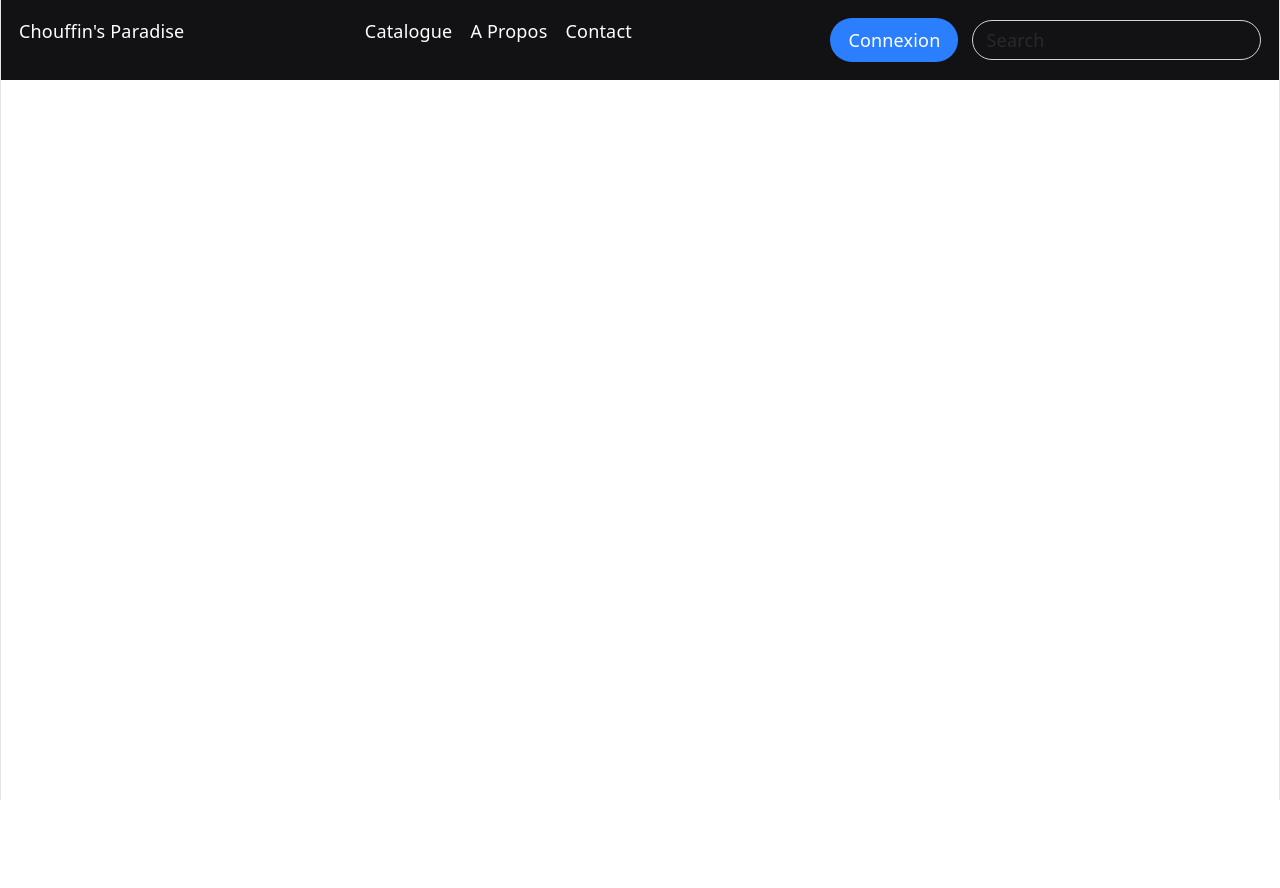
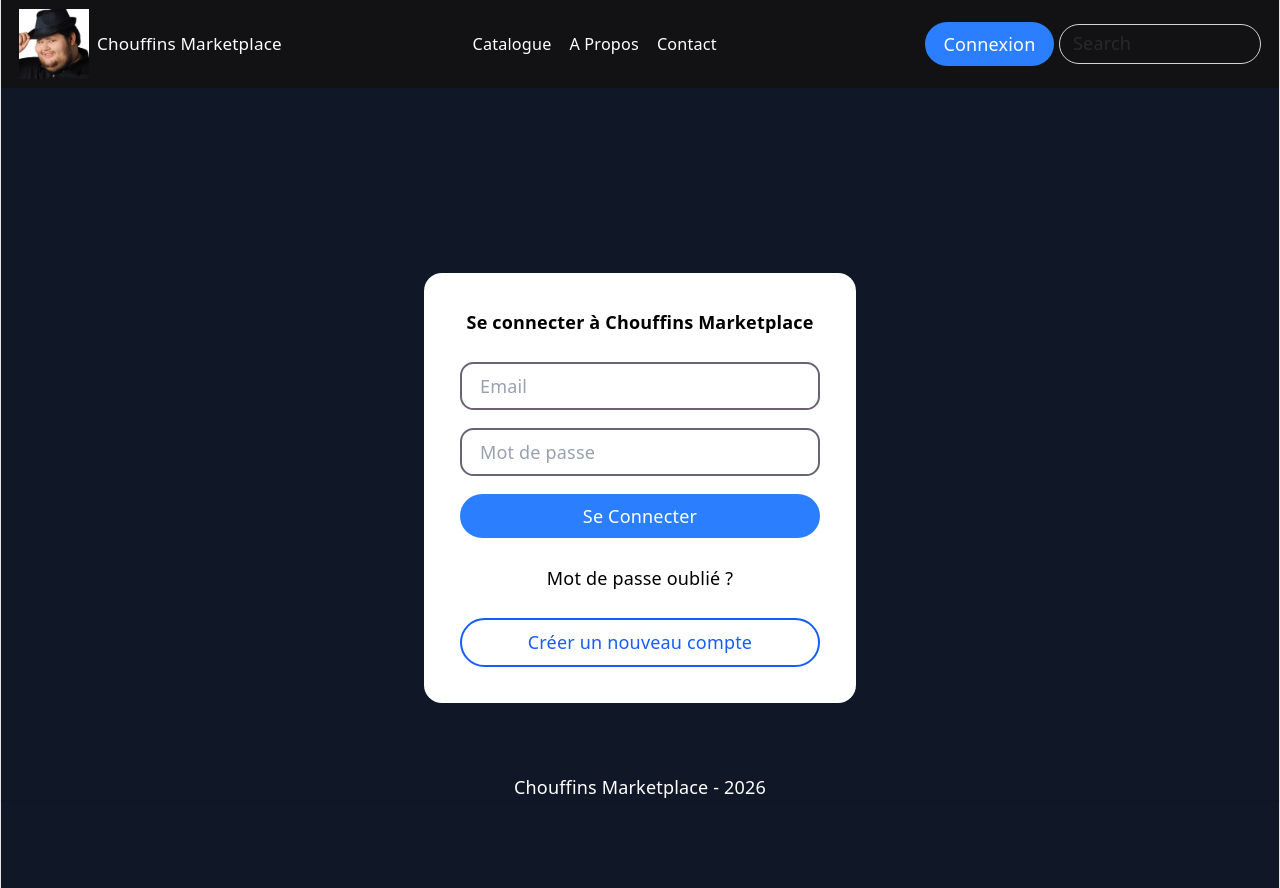
Before and after one commit to arthurdmq852/projet-react-fastapi, a React (Vite) app in the folder web/: page /login in a window 1280 px wide. Before the commit the page ends 800 px from the top, so only its background shows below. Built offline with nearby package versions, Linux system fonts and the light colour scheme; the HTML template or start-up script is replaced by a standard one.

Commit message:
Ajout de La boite de Connexion

```diff
--- a/web/src/App.tsx
+++ b/web/src/App.tsx
@@ -2,6 +2,7 @@ import './App.css'
 import { BrowserRouter, Routes, Route } from 'react-router-dom';
 import NotFound from './pages/NotFound.tsx';
 import HomePage from './pages/HomePage.tsx';
+import AboutPage from './pages/AboutPage.tsx';
 import LoginPage from './pages/LoginPage.tsx'
 import RegisterPage from './pages/RegisterPage.tsx'
 
@@ -9,6 +10,8 @@ function App() {
   return (
   <BrowserRouter>
     <Routes>
+      <Route path="/" element={<HomePage/> } />
+      <Route path="/about" element={<AboutPage/> } />
       <Route path="/" element={<HomePage/> } />
       <Route path="/login" element={<LoginPage/>} />
       <Route path="/register" element={<RegisterPage/>} />
--- a/web/src/components/layout/Layout.tsx
+++ /dev/null
@@ -1,12 +0,0 @@
-import Footer from '../ui/Footer/Footer.tsx'
-import Button from '../ui/Button.tsx'
-import Navbar from '../ui/Navbar/Navbar.tsx'
-
-export default function Layout() {
-  return(
-    <div>
-      <Navbar/>
-      <Footer/>
-    </div>
-  );
-}
--- a/web/src/components/ui/Button.tsx
+++ b/web/src/components/ui/Button.tsx
@@ -1,13 +1,27 @@
+//import { ButtonHTMLAttributes } from "react";
+
+type ButtonVariant = "blue" | "white" | "transparent" | "blueInverted"
+
 interface ButtonProps {
   onClick: () => void;
   children: React.ReactNode;
+  variant?: ButtonVariant;
 }
 
-export default function Button({onClick, children}: ButtonProps) {
+const variantStyles: Record<ButtonVariant, string> = {
+  blue: "bg-blue-500 hover:bg-blue-600 active:bg-blue-700 text-white focus:outline-2 focus:outline-offset-2 focus:outline-blue-500 ",
+  blueInverted: "bg-transparent border-2 hover:bg-gray-100 text-blue-600",
+  white: "bg-white hover:bg-gray-100 active:bg-gray-200 text-black",
+  transparent: "bg-transparent hover:bg-gray-100 active:bg-gray-200 text-black"
+};
+
+const baseStyles =
+  "rounded-full px-4 py-2 cursor-pointer";
+
+export default function Button({onClick, children, variant=""}: ButtonProps) {
   return(
-    <button
-      onClick={onClick}
-      className="px-4 py-2 cursor-pointer bg-blue-600 text-white rounded-md hover:bg-blue-700 font-medium"
+    <button onClick={onClick}
+      className={`${baseStyles} ${variantStyles[variant]}`}
     >
       {children}
     </button>
--- a/web/src/components/ui/Footer/Footer.tsx
+++ b/web/src/components/ui/Footer/Footer.tsx
@@ -1,7 +1,7 @@
 export default function Footer() {
   return (
-      <footer className="text-white fixed bottom-0 left-0 w-full ">
-        Chouffin's Paradise - 2026
+      <footer className="text-white fixed bottom-0 left-0 w-full shadow">
+        Chouffins Marketplace - 2026
       </footer>
   );
 }
--- /dev/null
+++ b/web/src/components/ui/LoginComponent.tsx
@@ -0,0 +1,62 @@
+import { useState } from 'react';
+import Button from './Button.tsx';
+
+export default function LoginComponent() {
+  const [email, setEmail] = useState("");
+  const [password, setPassword] = useState("");
+  const [error, setError] = useState("");
+
+  function handleSubmit(e: React.FormEvent) {
+    e.preventDefault();
+
+    if (!email || !password) {
+      setError("Merci de remplir tous les champs.");
+      return;
+    }
+
+    setError("");
+    console.log("Login avec :", { email, password });
+  }
+
+  return (
+    <div className="flex items-center justify-center min-h-screen bg-gray-900">
+      <form
+        onSubmit={handleSubmit}
+        className="bg-white rounded-2xl p-8 w-full max-w-sm flex flex-col gap-4"
+      >
+
+      <a className="!text-black font-semibold text-center mb-2">
+        Se connecter à Chouffins Marketplace
+      </a>
+
+      <input
+        type="email"
+        placeholder="Email"
+        value={email}
+        onChange={(e) => setEmail(e.target.value)}
+        className="rounded-xl px-4 py-2 bg-white text-gray placeholder-gray-400 border-2 border-gray-000 outline-none focus:outline-2 focus:outline-blue-500"
+      />
+
+      <input
+        type="password"
+        placeholder="Mot de passe"
+        value={password}
+        onChange={(e) => setPassword(e.target.value)}
+        className="rounded-xl px-4 py-2 bg-white text-gray placeholder-gray-400 border-2 outline-none focus:outline-2 focus:outline-blue-500"
+      />
+
+      <Button variant="blue" onClick>
+        Se Connecter
+      </Button>
+
+      <Button variant="white">
+        Mot de passe oublié ?
+      </Button>
+
+      <Button variant="blueInverted">
+        Créer un nouveau compte
+      </Button>
+    </form>
+  </div>
+  );
+}
--- a/web/src/components/ui/Navbar/Navbar.css
+++ b/web/src/components/ui/Navbar/Navbar.css
@@ -1,13 +1,28 @@
 .navbar {
   display: flex;
   justify-content: space-between;
+  align-items: center;
   background-color: #121214;
-  padding: 1rem;
+  padding: 0.5rem 1rem;
 }
 
 .navbar-left a, .navbar-center {
   color: #fff;
   text-decoration: none;
+}
+
+.navbar-left a {
+  display: flex;
+  align-items: center;
+  gap: 8px;
+  padding: 0;
+  font-size: 0.95rem;
+}
+
+.navbar-right {
+  display: flex;
+  gap: 5px;
+  align-items: center;
 }
 
 .navbar-center .nav-links {
@@ -16,8 +31,9 @@
   display: flex;
   margin: 0;
   padding: 0;
+  font-size: 0.9rem;
 }
 
-.navbar-center .nav-links li{
+.navbar-center .nav-links li {
   margin-right: 1rem;
 }
--- a/web/src/components/ui/Navbar/Navbar.tsx
+++ b/web/src/components/ui/Navbar/Navbar.tsx
@@ -2,11 +2,9 @@ import './Navbar.css'
 
 export default function Navbar() {
   return(
-    <nav className="navbar">
+    <nav className="navbar" >
       <div className="navbar-left">
-        <a href="/">
-          Chouffin's Paradise
-        </a>
+        <a href="/"><img src="/chouffin_chapeau.jpg" width={70} height={70}/>Chouffins Marketplace</a>
       </div>
 
       <div className="navbar-center">
@@ -23,7 +21,7 @@ export default function Navbar() {
         </ul>
       </div>
 
-     <div className="navbar-right flex items-center gap-3">
+     <div className="navbar-right">
         <a href="/Login" className="rounded-full px-4 py-2 text-white bg-blue-500 hover:bg-blue-600 focus:outline-2 focus:outline-offset-2 focus:outline-blue-500 active:bg-blue-700">
           Connexion
         </a>
@@ -31,7 +29,7 @@ export default function Navbar() {
         <div className="relative flex items-stretch">
           <input
             type="search"
-            className="rounded-full relative m-0 block rounded border border-solid border-neutral-300 bg-transparent bg-clip-padding px-3 py-[0.25rem] text-base font-normal leading-[1.6] text-neutral-700 outline-none transition duration-200 ease-in-out focus:z-[3] focus:border-primary focus:text-neutral-700 focus:shadow-[inset_0_0_0_1px_rgb(59,113,202)] focus:outline-none dark:border-neutral-600 dark:text-neutral-200 dark:placeholder:text-neutral-200 dark:focus:border-primary"
+            className="w-45 rounded-full relative m-0 block rounded border border-solid border-neutral-300 bg-transparent bg-clip-padding px-3 py-[0.25rem] text-base font-normal leading-[1.6] text-neutral-700 outline-none transition duration-200 ease-in-out focus:z-[3] focus:border-primary focus:text-neutral-700 focus:shadow-[inset_0_0_0_1px_rgb(59,113,202)] focus:outline-none dark:border-neutral-600 dark:text-neutral-200 dark:placeholder:text-neutral-200 dark:focus:border-primary"
             placeholder="Search"
             aria-label="Search"
             aria-describedby="button-addon2"/>
--- /dev/null
+++ b/web/src/pages/AboutPage.tsx
@@ -0,0 +1,32 @@
+import Navbar from '../components/ui/Navbar/Navbar.tsx'
+import Footer from '../components/ui/Footer/Footer.tsx'
+
+export default function AboutPage() {
+  return(
+  <div>
+    <Navbar/>
+      <div>
+        <form className="bg-white rounded-sm p-8 w-full max-w-sm flex flex-col gap-4">
+          <h1 className="!text-red">
+            C'est quoi un Chouffin
+          </h1>
+            <p>
+              Lorem ipsum dolor sit amet consectetur adipiscing elit.
+              Placerat in id cursus mi pretium tellus duis.
+              Urna tempor pulvinar vivamus fringilla lacus nec metus.
+              Integer nunc posuere ut hendrerit semper vel class.
+              Conubia nostra inceptos himenaeos orci varius natoque penatibus.
+              Mus donec rhoncus eros lobortis nulla molestie mattis.
+              Purus est efficitur laoreet mauris pharetra vestibulum fusce.
+              Sodales consequat magna ante condimentum neque at luctus.
+              Ligula congue sollicitudin erat viverra ac tincidunt nam.
+              Lectus commodo augue arcu dignissim velit aliquam imperdiet.
+              Cras eleifend turpis fames primis vulputate ornare sagittis.
+              Libero feugiat tristique accumsan maecenas potenti ultricies habitant.
+            </p>
+        </form>
+      </div>
+    <Footer/>
+  </div>
+  );
+}
--- a/web/src/pages/HomePage.tsx
+++ b/web/src/pages/HomePage.tsx
@@ -1,9 +1,11 @@
-import Layout from '../components/layout/Layout.tsx'
+import Navbar from '../components/ui/Navbar/Navbar.tsx'
+import Footer from '../components/ui/Footer/Footer.tsx'
 
 export default function HomePage() {
   return(
-    <Layout>
-      <h1>Chouffin's Paradise</h1>
-    </Layout>
+  <div>
+    <Navbar/>
+    <Footer/>
+  </div>
   );
 }
--- a/web/src/pages/LoginPage.tsx
+++ b/web/src/pages/LoginPage.tsx
@@ -1,12 +1,13 @@
-import Button from '../components/ui/Button'
-import Layout from '../components/layout/Layout.tsx'
+import Navbar from '../components/ui/Navbar/Navbar.tsx'
+import Footer from '../components/ui/Footer/Footer.tsx'
+import LoginComponent from '../components/ui/LoginComponent.tsx'
 
-export default function LoginPage() {
+export default function HomePage() {
   return(
-    <Layout>
-      <h2>Connexion</h2>
-      <Button>Se Connecter</Button>
-      <a href="/register">S'inscrire ?</a>
-    </Layout>
-  )
+  <div>
+    <Navbar/>
+      <LoginComponent/>
+    <Footer/>
+  </div>
+  );
 }
--- a/web/src/pages/NotFound.tsx
+++ b/web/src/pages/NotFound.tsx
@@ -1,10 +1,18 @@
+import Navbar from '../components/ui/Navbar/Navbar.tsx'
+import Footer from '../components/ui/Footer/Footer.tsx'
+import Button from '../components/ui/Button.tsx'
+
 export default function NotFound() {
   return(
     <div>
+      <Navbar/>
       <h1>Erreur 404</h1>
       <img src='/chouffin_chapeau.jpg'/>
       <h2>Page Introuvable, vérifiez l'URL</h2>
-      <a href="/">Retour à l'accueil</a>
+      <Button variant="blue">
+        Retour à l'accueil
+      </Button>
+      <Footer/>
     </div>
   );
 }
--- a/web/src/pages/RegisterPage.tsx
+++ b/web/src/pages/RegisterPage.tsx
@@ -1,12 +1,11 @@
-import Button from '../components/ui/Button'
-import Layout from '../components/layout/Layout.tsx'
+import Navbar from '../components/ui/Navbar/Navbar.tsx'
+import Footer from '../components/ui/Footer/Footer.tsx'
 
-export default function RegisterPage() {
+export default function HomePage() {
   return(
-    <Layout>
-      <h1>Inscription</h1>
-      <Button>S'inscrire</Button>
-      <a href="/login">Déjà un compte ? Se connecter</a>
-    </Layout>
-  )
+  <div>
+    <Navbar/>
+    <Footer/>
+  </div>
+  );
 }
```
